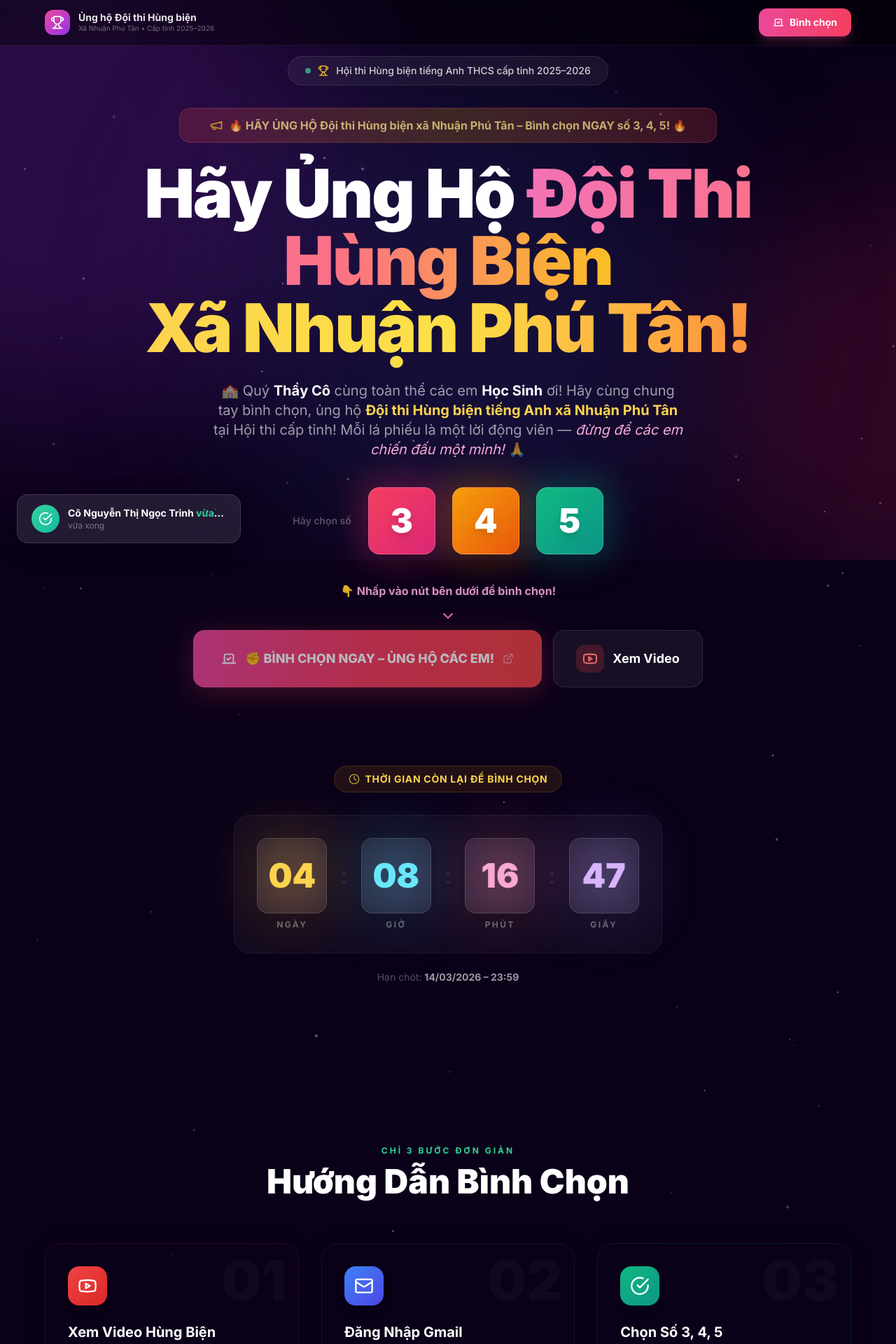
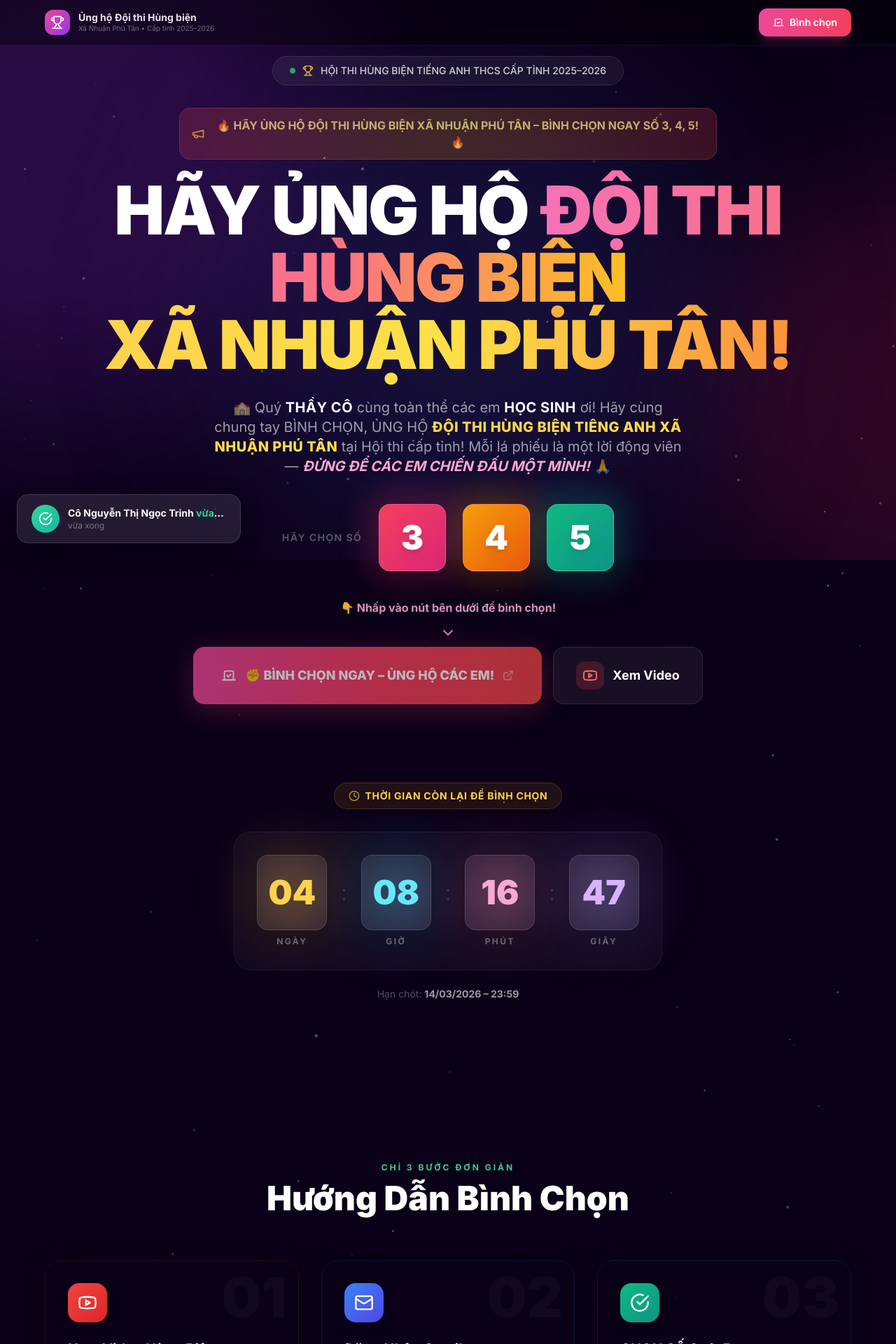
Before and after one commit to wp37/ung-ho-cuoc-thi-nhuanphutan, a React (Vite) app: page / in a window 1280 px wide. Shown: the top 1920 px of the page at 70% size. Built offline with nearby package versions, Linux system fonts and the light colour scheme.

Commit message:
ALL CAPS va hieu ung chuyen nghiep cho tu quan trong

```diff
--- a/App.tsx
+++ b/App.tsx
@@ -344,7 +344,7 @@ export default function App() {
           <div className="inline-flex items-center gap-2.5 px-6 py-2.5 rounded-full bg-white/[0.06] backdrop-blur-xl border border-white/10 text-white/80 text-sm font-medium">
             <div className="w-2 h-2 rounded-full bg-emerald-400 animate-pulse" />
             <Trophy size={16} className="text-amber-400" />
-            Hội thi Hùng biện tiếng Anh THCS cấp tỉnh 2025–2026
+            HỘI THI HÙNG BIỆN TIẾNG ANH THCS CẤP TỈNH 2025–2026
           </div>
         </motion.div>
 
@@ -358,7 +358,7 @@ export default function App() {
           <div className="relative overflow-hidden rounded-2xl bg-gradient-to-r from-red-500/20 via-amber-500/20 to-red-500/20 border border-red-400/20 py-3 px-4">
             <div className="flex items-center justify-center gap-2 text-amber-200 font-bold text-sm sm:text-base animate-pulse">
               <Megaphone size={20} className="text-amber-400 shrink-0" />
-              🔥 HÃY ỦNG HỘ Đội thi Hùng biện xã Nhuận Phú Tân – Bình chọn NGAY số 3, 4, 5! 🔥
+              🔥 HÃY ỦNG HỘ ĐỘI THI HÙNG BIỆN XÃ NHUẬN PHÚ TÂN – BÌNH CHỌN NGAY SỐ 3, 4, 5! 🔥
             </div>
           </div>
         </motion.div>
@@ -371,10 +371,10 @@ export default function App() {
           className="max-w-5xl"
         >
           <h1 className="text-[2.5rem] sm:text-6xl md:text-7xl lg:text-8xl font-black leading-[1.05] tracking-tight">
-            <span className="text-white">Hãy Ủng Hộ </span>
-            <span className="text-transparent bg-clip-text bg-gradient-to-r from-pink-400 via-rose-400 to-amber-400">Đội Thi Hùng Biện</span>
+            <span className="text-white">HÃY ỦNG HỘ </span>
+            <span className="text-transparent bg-clip-text bg-gradient-to-r from-pink-400 via-rose-400 to-amber-400">ĐỘI THI HÙNG BIỆN</span>
             <br />
-            <span className="text-transparent bg-clip-text bg-gradient-to-r from-amber-300 via-yellow-300 to-orange-400">Xã Nhuận Phú Tân!</span>
+            <span className="text-transparent bg-clip-text bg-gradient-to-r from-amber-300 via-yellow-300 to-orange-400">XÃ NHUẬN PHÚ TÂN!</span>
           </h1>
         </motion.div>
 
@@ -385,11 +385,11 @@ export default function App() {
           transition={{ delay: 0.9, duration: 0.8 }}
           className="mt-7 text-base sm:text-lg md:text-xl text-white/60 max-w-2xl leading-relaxed"
         >
-          🏫 Quý <strong className="text-white font-bold">Thầy Cô</strong> cùng toàn thể các em{' '}
-          <strong className="text-white font-bold">Học Sinh</strong> ơi!{' '}
-          Hãy cùng chung tay bình chọn, ủng hộ{' '}
-          <strong className="text-amber-300 font-bold">Đội thi Hùng biện tiếng Anh xã Nhuận Phú Tân</strong>{' '}
-          tại Hội thi cấp tỉnh! Mỗi lá phiếu là một lời động viên — <em className="text-pink-300">đừng để các em chiến đấu một mình!</em> 🙏
+          🏫 Quý <strong className="text-white font-bold uppercase tracking-wide">THẦY CÔ</strong> cùng toàn thể các em{' '}
+          <strong className="text-white font-bold uppercase tracking-wide">HỌC SINH</strong> ơi!{' '}
+          Hãy cùng chung tay BÌNH CHỌN, ỦNG HỘ{' '}
+          <strong className="text-transparent bg-clip-text bg-gradient-to-r from-amber-300 to-yellow-300 font-extrabold uppercase tracking-wide">ĐỘI THI HÙNG BIỆN TIẾNG ANH XÃ NHUẬN PHÚ TÂN</strong>{' '}
+          tại Hội thi cấp tỉnh! Mỗi lá phiếu là một lời động viên — <em className="text-pink-300 font-bold">ĐỪNG ĐỂ CÁC EM CHIẾN ĐẤU MỘT MÌNH!</em> 🙏
         </motion.p>
 
         {/* Number badges */}
@@ -399,7 +399,7 @@ export default function App() {
           transition={{ delay: 1.2 }}
           className="mt-10 flex items-center gap-4 sm:gap-6"
         >
-          <span className="text-white/30 text-sm font-semibold">Hãy chọn số</span>
+          <span className="text-white/30 text-sm font-bold uppercase tracking-widest">HÃY CHỌN SỐ</span>
           <NumberBadge n={3} color="from-rose-500 to-pink-600" delay={1.3} />
           <NumberBadge n={4} color="from-amber-500 to-orange-600" delay={1.45} />
           <NumberBadge n={5} color="from-emerald-500 to-teal-600" delay={1.6} />
@@ -543,8 +543,8 @@ export default function App() {
                 step: '03',
                 icon: <CheckCircle size={28} />,
                 iconBg: 'from-emerald-500 to-teal-600',
-                title: 'Chọn Số 3, 4, 5',
-                desc: 'Nhấn chọn số 3, 4, 5 để bình chọn ủng hộ các em. Sau đó nhấn "Gửi" để hoàn tất!',
+                title: 'CHỌN SỐ 3, 4, 5',
+                desc: 'Nhấn chọn SỐ 3, 4, 5 để BÌNH CHỌN ỦNG HỘ các em. Sau đó nhấn "GỬI" để hoàn tất!',
                 bg: 'from-emerald-500/8 to-teal-500/8',
                 border: 'border-emerald-500/15',
               },
@@ -643,8 +643,8 @@ export default function App() {
               {
                 icon: <Trophy size={22} />,
                 iconColor: 'text-emerald-400 bg-emerald-500/15',
-                title: 'Nhớ chọn số 3, 4, 5',
-                desc: 'Xin hãy chọn đúng số 3, 4, 5 trong biểu mẫu để ủng hộ cho các em học sinh xã Nhuận Phú Tân.',
+                title: 'NHỚ CHỌN SỐ 3, 4, 5',
+                desc: 'Xin hãy chọn đúng SỐ 3, 4, 5 trong biểu mẫu để ỦNG HỘ cho các em học sinh xã NHUẬN PHÚ TÂN.',
               },
               {
                 icon: <Heart size={22} />,
@@ -691,11 +691,11 @@ export default function App() {
           </motion.div>
 
           <motion.div variants={fadeUp} custom={1}>
-            <h2 className="text-3xl sm:text-4xl md:text-5xl font-black text-white leading-tight mb-2">
-              🔥 Toàn Trường Ơi — Hành Động Ngay!
+            <h2 className="text-3xl sm:text-4xl md:text-5xl font-black text-white leading-tight mb-2 uppercase tracking-wide">
+              🔥 TOÀN TRƯỜNG ƠI — HÀNH ĐỘNG NGAY!
             </h2>
             <h2 className="text-2xl sm:text-3xl md:text-4xl font-black leading-tight mb-4">
-              <span className="text-transparent bg-clip-text bg-gradient-to-r from-amber-300 via-yellow-300 to-orange-400">Đội Hùng Biện xã Nhuận Phú Tân cần BẠN!</span>
+              <span className="text-transparent bg-clip-text bg-gradient-to-r from-amber-300 via-yellow-300 to-orange-400 uppercase tracking-wide">ĐỘI HÙNG BIỆN XÃ NHUẬN PHÚ TÂN CẦN BẠN!</span>
             </h2>
             <div className="max-w-2xl mx-auto space-y-4 mb-10">
               <p className="text-white/60 text-lg">
@@ -704,9 +704,9 @@ export default function App() {
                 <strong className="text-white text-xl">Đừng để các em chiến đấu một mình!</strong>
               </p>
               <p className="text-white/50 text-base">
-                Chỉ cần <strong className="text-amber-300 font-bold text-lg">1 cú nhấp chuột</strong>,
+                Chỉ cần <strong className="text-amber-300 font-extrabold text-lg uppercase">1 CÚ NHẤP CHUỘT</strong>,
                 bạn đã tiếp thêm sức mạnh cho các em.
-                Hãy nhấn chọn <strong className="text-pink-300 font-bold text-lg">số 3, 4, 5</strong> để cả trường cùng đồng lòng ủng hộ!
+                Hãy nhấn chọn <strong className="text-transparent bg-clip-text bg-gradient-to-r from-pink-300 to-rose-400 font-extrabold text-lg">SỐ 3, 4, 5</strong> để cả trường cùng đồng lòng ỦNG HỘ!
               </p>
               <p className="text-amber-400/80 font-bold text-sm uppercase tracking-wider animate-pulse">
                 ⏰ Thời gian không chờ đợi — Bình chọn NGAY kẻo muộn!
```
